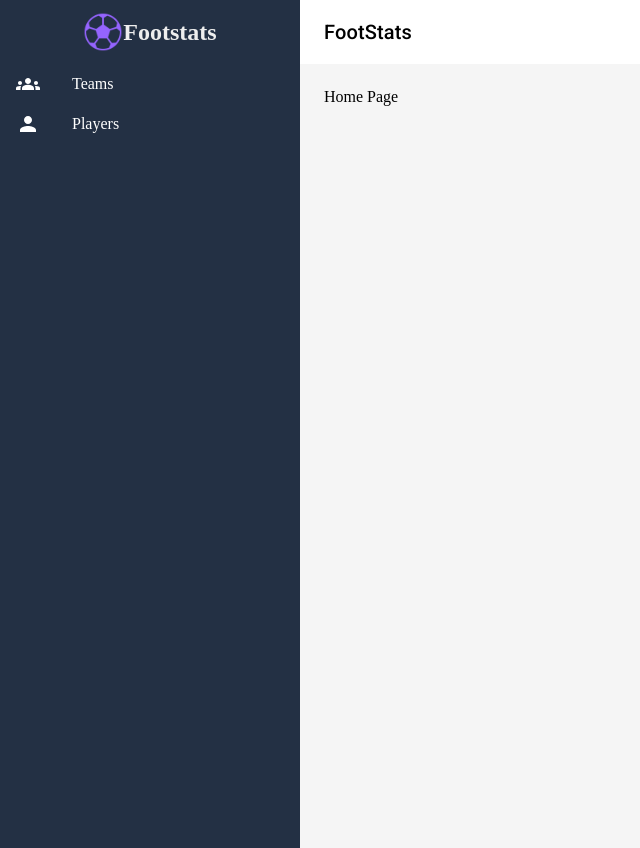
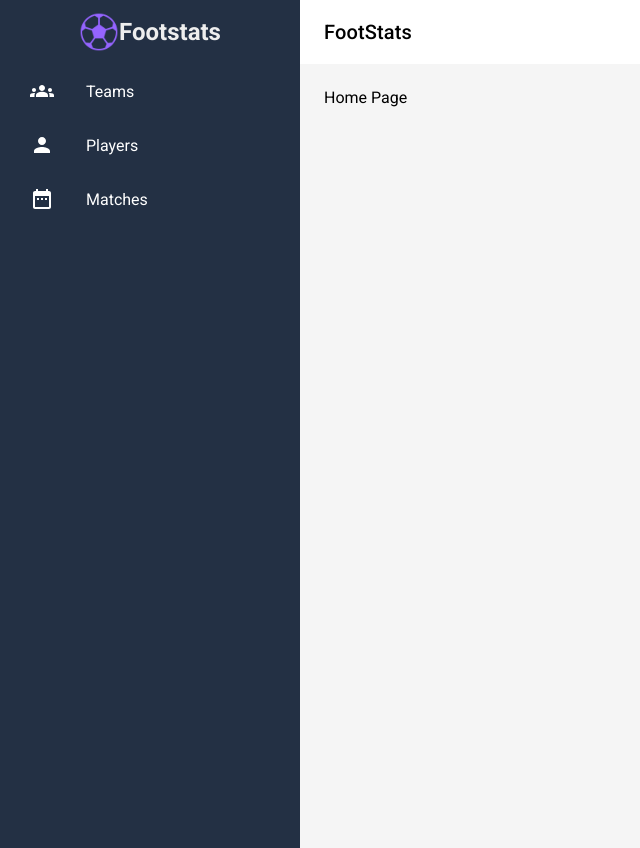
Before and after one commit to VictorJGB/footstats, a React (Vite) app: page / in a window 1280 px wide. Shown: the whole page, without its empty margins (0-640 px from the left). Built offline with nearby package versions, Linux system fonts and the light colour scheme; no server answers.

Commit message:
feature: finishing the layout design

```diff
--- a/package.json
+++ b/package.json
@@ -4,6 +4,7 @@
   "version": "0.0.0",
   "type": "module",
   "scripts": {
+    "start": "npm run dev",
     "dev": "vite",
     "build": "tsc && vite build",
     "lint": "eslint src --ext ts,tsx --report-unused-disable-directives --max-warnings 0",
--- /dev/null
+++ b/src/components/Sidebar/Item/Item.tsx
@@ -0,0 +1,32 @@
+import { ListItemButton, ListItemIcon } from "@mui/material";
+import { RouteType } from "../../../routes/config";
+import { Link } from "react-router-dom";
+import Theme from "../../../styles/Theme";
+
+type Props = {
+  item: RouteType;
+};
+
+const SideBarItem = ({ item }: Props) => {
+  return item.sidebarProps && item.path ? (
+    <ListItemButton
+      component={Link}
+      to={item.path}
+      sx={{
+        color: "white",
+
+        "&: hover": {
+          backgroundColor: Theme.sidebar.hoverBg,
+        },
+        padding: "5% 10%",
+      }}
+    >
+      <ListItemIcon sx={{ color: "white" }}>
+        {item.sidebarProps.icon && item.sidebarProps.icon}
+      </ListItemIcon>
+      {item.sidebarProps.displayText}
+    </ListItemButton>
+  ) : null;
+};
+
+export default SideBarItem;
--- a/src/components/Sidebar/Sidebar.tsx
+++ b/src/components/Sidebar/Sidebar.tsx
@@ -1,15 +1,8 @@
-import {
-  Avatar,
-  Drawer,
-  List,
-  ListItemButton,
-  ListItemIcon,
-  Stack,
-  Toolbar,
-} from "@mui/material";
+import { Avatar, Drawer, List, Stack, Toolbar } from "@mui/material";
 import assets from "../../assets";
 import Theme from "../../styles/Theme";
 import appRoutes from "../../routes/appRoutes";
+import SideBarItem from "./Item/Item";
 
 const Sidebar = () => {
   return (
@@ -43,18 +36,7 @@ const Sidebar = () => {
           </Stack>
         </Toolbar>
         {appRoutes.map((route, index) =>
-          route.sidebarProps ? (
-            <ListItemButton
-              sx={{
-                color: "white",
-              }}
-            >
-              <ListItemIcon sx={{ color: "white" }}>
-                {route.sidebarProps.icon && route.sidebarProps.icon}
-              </ListItemIcon>
-              {route.sidebarProps.displayText}
-            </ListItemButton>
-          ) : null
+          route.sidebarProps ? <SideBarItem item={route} /> : null
         )}
       </List>
     </Drawer>
--- a/src/index.scss
+++ /dev/null
@@ -1,9 +0,0 @@
-#root {
-  height: 100vh;
-  width: 100%;
-}
-
-* {
-  margin: 0;
-  padding: 0;
-}
--- a/src/main.tsx
+++ b/src/main.tsx
@@ -1,13 +1,14 @@
 import ReactDOM from "react-dom/client";
 
 import App from "./app/App.tsx";
-import "./index.scss";
 
 import Theme from "./styles/Theme.ts";
 import { ThemeProvider } from "styled-components";
+import GlobalStyles from "./styles/GlobalStyle.ts";
 
 ReactDOM.createRoot(document.getElementById("root") as HTMLElement).render(
   <ThemeProvider theme={Theme}>
+    <GlobalStyles />
     <App />
   </ThemeProvider>
 );
--- /dev/null
+++ b/src/pages/matches/Matches.tsx
@@ -0,0 +1,9 @@
+const MatchesPage = () => {
+  return (
+    <div>
+      <h1>MatchesPage works!!</h1>
+    </div>
+  );
+};
+
+export default MatchesPage;
--- a/src/routes/appRoutes.tsx
+++ b/src/routes/appRoutes.tsx
@@ -1,10 +1,13 @@
+import { RouteType } from "./config";
+
 import HomePage from "../pages/home/Home";
 import PlayersPage from "../pages/players/Players";
 import TeamsPage from "../pages/teams/Teams";
-import { RouteType } from "./config";
+import MatchesPage from "../pages/matches/Matches";
 
 import GroupsIcon from "@mui/icons-material/Groups";
 import PersonIcon from "@mui/icons-material/Person";
+import DateRangeIcon from "@mui/icons-material/DateRange";
 
 const appRoutes: RouteType[] = [
   {
@@ -30,6 +33,15 @@ const appRoutes: RouteType[] = [
       icon: <PersonIcon />,
     },
   },
+  {
+    path: "/matches",
+    element: <MatchesPage />,
+    state: "matches",
+    sidebarProps: {
+      displayText: "Matches",
+      icon: <DateRangeIcon />,
+    },
+  },
 ];
 
 export default appRoutes;
--- /dev/null
+++ b/src/styles/GlobalStyle.ts
@@ -0,0 +1,17 @@
+import { createGlobalStyle } from "styled-components";
+
+const GlobalStyles = createGlobalStyle`
+    #root {
+    height: 100vh;
+    width: 100%;
+    }
+
+
+  * {
+    font-family: 'Roboto', sans-serif;
+    margin: 0;
+    padding: 0;
+  }
+`;
+
+export default GlobalStyles;
```
